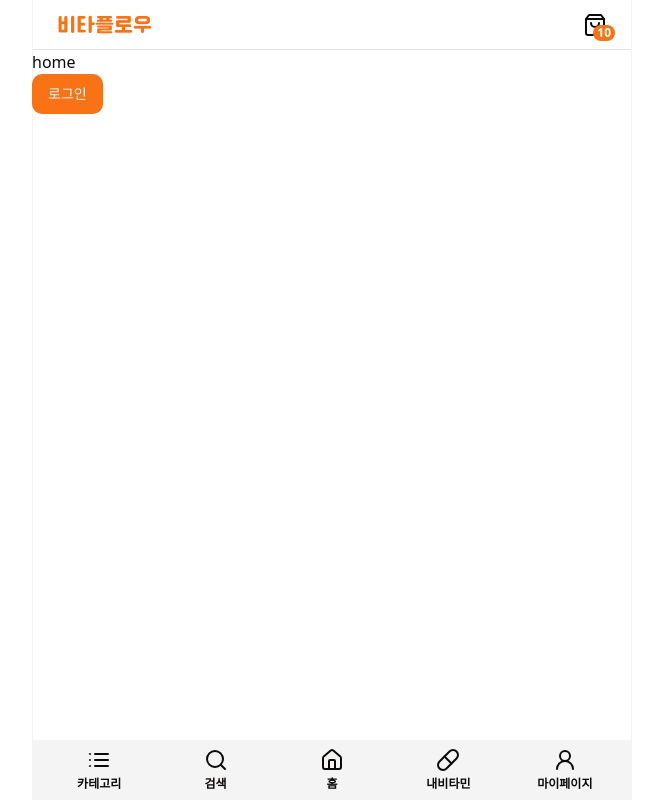
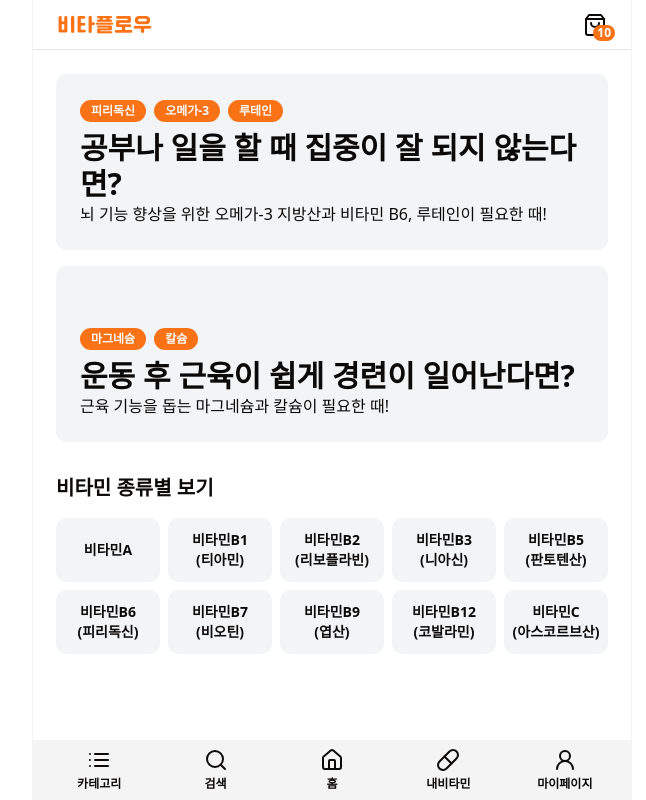
Before and after one commit to wisdom-13/vita-flow, a React (Vite) app: page / in a window 1280 px wide. Shown: the whole page, without its empty margins (308-954 px from the left). Built offline with nearby package versions, Linux system fonts and the light colour scheme; no server answers; the database is empty.

Commit message:
✨ 메인화면 데이터 보여주기

```diff
--- /dev/null
+++ b/src/components/Main/SymptomBanner.tsx
@@ -0,0 +1,25 @@
+import { Link } from 'react-router-dom';
+import BadgeList from '../Shared/BadgeList';
+
+interface SymptomBannerProps {
+  symptom: {
+    key: string;
+    example: string;
+    answer: string;
+    vitamin: string[];
+  }
+}
+
+const SymptomBanner = ({ symptom }: SymptomBannerProps) => {
+  return (
+    <Link to={`/category/${symptom.key}`}>
+      <div className='flex flex-col justify-end bg-gray-100 p-6 rounded-md h-44 cursor-pointer'>
+        <BadgeList list={symptom.vitamin} className='mb-2' />
+        <h1 className='font-semibold text-3xl'>{symptom.example}</h1>
+        <p>{symptom.answer}</p>
+      </div>
+    </Link>
+  );
+}
+
+export default SymptomBanner;
--- a/src/pages/Main/Home.tsx
+++ b/src/pages/Main/Home.tsx
@@ -1,37 +1,66 @@
-import { signOut } from 'firebase/auth';
-import { auth } from '@/config/firebase';
 
-import { Spinner } from '@/components/ui/spinner';
-import { Button } from '@/components/ui/button';
-import { Link } from 'react-router-dom';
 import { useAuth } from '@/context/AuthContext';
+import { Skeleton } from '@/components/ui/skeleton';
+import CardViewSection from '@/components/Main/CardViewSection';
+import { symptomData, vitaminData } from '@/lib/common';
+import { pickRandomElements } from '@/lib/utils';
+import SymptomBanner from '@/components/Main/SymptomBanner';
+import CategoryItem from '@/components/Main/CategoryItem';
 
 const HomePage = () => {
   const { user, isLoading } = useAuth();
 
+  if (isLoading) {
+    return (
+      <div className='flex flex-col gap-y-8 px-6 p-6'>
+        <div className='flex flex-col gap-y-4'>
+          <Skeleton className="rounded-md w-full h-44" />
+          <Skeleton className="rounded-md w-full h-44" />
+        </div>
+        <div>
+          <Skeleton className="mb-4 rounded-md w-36 h-8" />
+          <Skeleton className="rounded-md w-full h-[136px]" />
+        </div>
+      </div>
+    )
+  }
+
   return (
-    <>
-      <div>home</div>
-      {isLoading ? (
-        <Spinner />
-      ) : (
-        user ? (
-          <>
-            <div>
-              {user.nickname}님 환영합니다.
-            </div>
-            <Button onClick={() => signOut(auth)}>로그아웃</Button>
-            {user.isSeller && (
-              <Link to='/admin/products'><Button>관리자</Button></Link>
-            )}
-          </>
-        ) : (
-          <Button>
-            <Link to='/auth/login'>로그인</Link>
-          </Button>
-        )
-      )}
-    </>
+    <div className='flex flex-col gap-y-8 px-6 p-6'>
+      <div className='flex flex-col gap-y-4'>
+        {pickRandomElements(symptomData, 2).map((item) => (
+          <SymptomBanner key={item.key} symptom={item} />
+        ))}
+
+      </div>
+      <div>
+        <h1 className='mb-4 font-semibold text-xl'>비타민 종류별 보기</h1>
+        <div className='gap-2 grid grid-cols-5 grid-rows-2'>
+          {vitaminData.slice(0, 10).map((item) => (
+            <CategoryItem key={item.key} link={`/category/${item.key}`} text={item.name.replace(/ /g, '\n')} />
+          ))}
+        </div>
+      </div>
+      <div>
+        {
+          user ? (
+            <>
+              <CardViewSection
+                title={`${user.nickname}님을 위한 추천 영양제`}
+                filters={{ pageSize: 3 }}
+              />
+            </>
+          ) : (
+            <>
+              <CardViewSection
+                title={`많이 찾는 영양제`}
+                filters={{ pageSize: 3, sortBy: 'bySales' }}
+              />
+            </>
+          )
+        }
+      </div>
+    </div>
   );
 }
 
```
